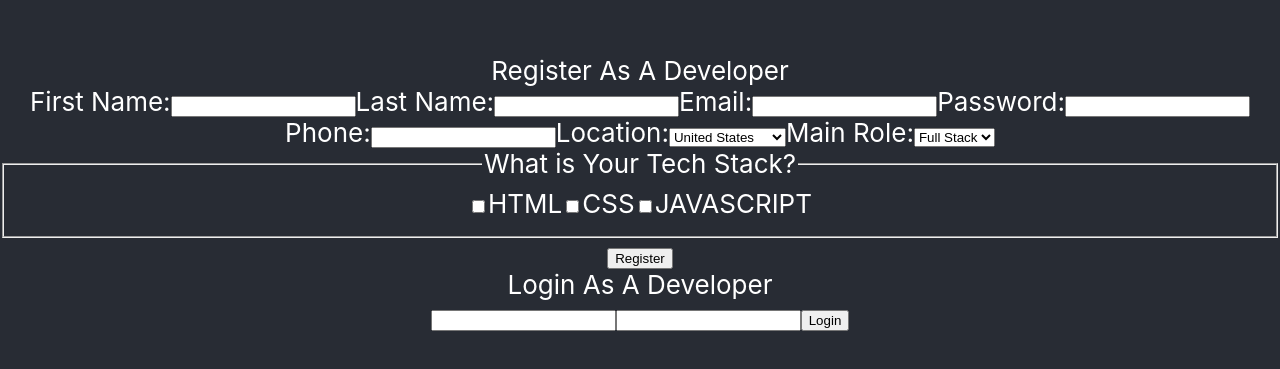
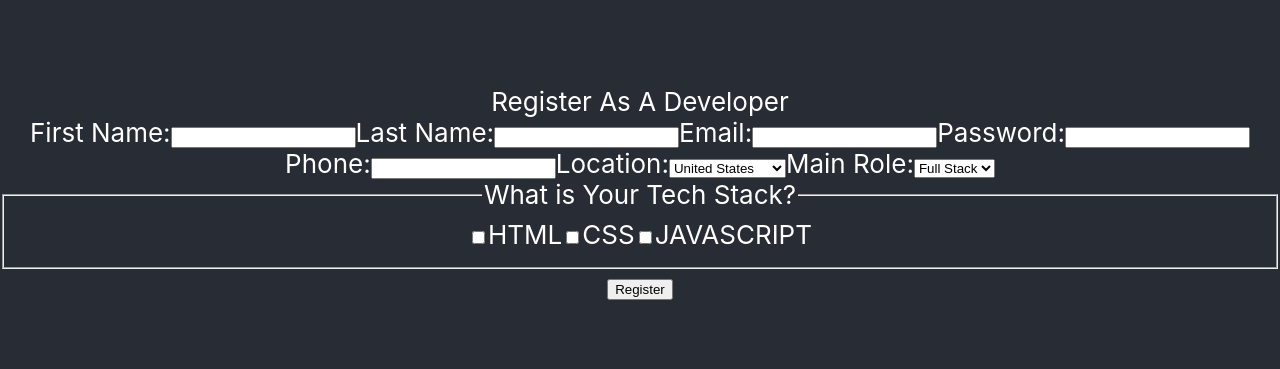
Before and after one commit to Trip4077/devshop24, a React (Create React App) app: page /dev/register in a window 1280 px wide. Shown: the part 207-576 px from the top of the page. Built offline with nearby package versions, Linux system fonts and the light colour scheme.

Commit message:
Basic Routes, Developer Forms

```diff
--- a/src/App.js
+++ b/src/App.js
@@ -1,6 +1,8 @@
 import React from 'react';
 import RegisterDeveloper from './views/RegiserDeveloper';
 import LoginDeveloper from './views/LoginDeveloper';
+
+import { Route } from 'react-router-dom';
 
 import './App.css';
 
@@ -8,8 +10,8 @@ function App() {
   return (
     <div className="App">
       <header className="App-header">
-        <RegisterDeveloper />
-        <LoginDeveloper />
+        <Route exact path='/dev/register' render={props => <RegisterDeveloper {...props} />} />
+        <Route exact path='/dev/login' render={props => <LoginDeveloper {...props} />} />
       </header>
     </div>
   );
--- a/src/components/forms/formHandlers.js
+++ b/src/components/forms/formHandlers.js
@@ -7,9 +7,15 @@ export const handleChange = (e, values, setValues) => {
   })
 }
 
-export const handleSubmit = (e, submission, reduxFn, dispatch) => {
+export const handleSubmit = (e, submission, reduxFn, dispatch, history, error) => {
   e.preventDefault();
-  dispatch(reduxFn(submission));
+  dispatch(reduxFn(submission))
+
+  setTimeout(() => {
+      if(localStorage.getItem('token')) {
+        history.push('/home')
+      }
+    }, 1000);
 }
 
 export const handleChangeCheckbox = (e, values, setValues) => {
--- a/src/views/LoginDeveloper.js
+++ b/src/views/LoginDeveloper.js
@@ -3,20 +3,16 @@ import { loginDev } from '../actions';
 import { useSelector, useDispatch } from 'react-redux';
 import { blankLoginForm, handleChange, handleSubmit } from '../components/forms/formHandlers';
 
-const LoginDeveloper = () => {
+const LoginDeveloper = props => {
   const [ loginVals, setLoginVals ] = useState(blankLoginForm);
   const err = useSelector(state => state.devReducer.err);
   const dispatch = useDispatch();
-
-  if (err) {
-    console.log(err.response.data.err)
-  }
 
   return(
     <div>
       Login As A Developer
 
-      <form onSubmit={e => handleSubmit(e, loginVals, loginDev, dispatch)}>
+      <form onSubmit={e => handleSubmit(e, loginVals, loginDev, dispatch, props.history)}>
 
         {
           err ? <p>{err.response.data.err}</p> : null
--- a/src/views/RegiserDeveloper.js
+++ b/src/views/RegiserDeveloper.js
@@ -3,7 +3,7 @@ import { registerDev } from '../actions';
 import { useSelector, useDispatch } from 'react-redux';
 import { blankDeveloperForm, handleChange, handleChangeCheckbox, handleSubmit } from '../components/forms/formHandlers';
 
-const RegisterDeveloper = () => {
+const RegisterDeveloper = props => {
   const [ formVals, setFormVals ] = useState(blankDeveloperForm);
   const err = useSelector(state => state.devReducer.err);
   const dispatch = useDispatch();
@@ -12,7 +12,7 @@ const RegisterDeveloper = () => {
     <div>
       Register As A Developer
 
-      <form onSubmit={e => handleSubmit(e, formVals, registerDev, dispatch)}>
+      <form onSubmit={e => handleSubmit(e, formVals, registerDev, dispatch, props.history, err)}>
 
         {
           err ? <p>{err.response.data.detail}</p> : null
```
